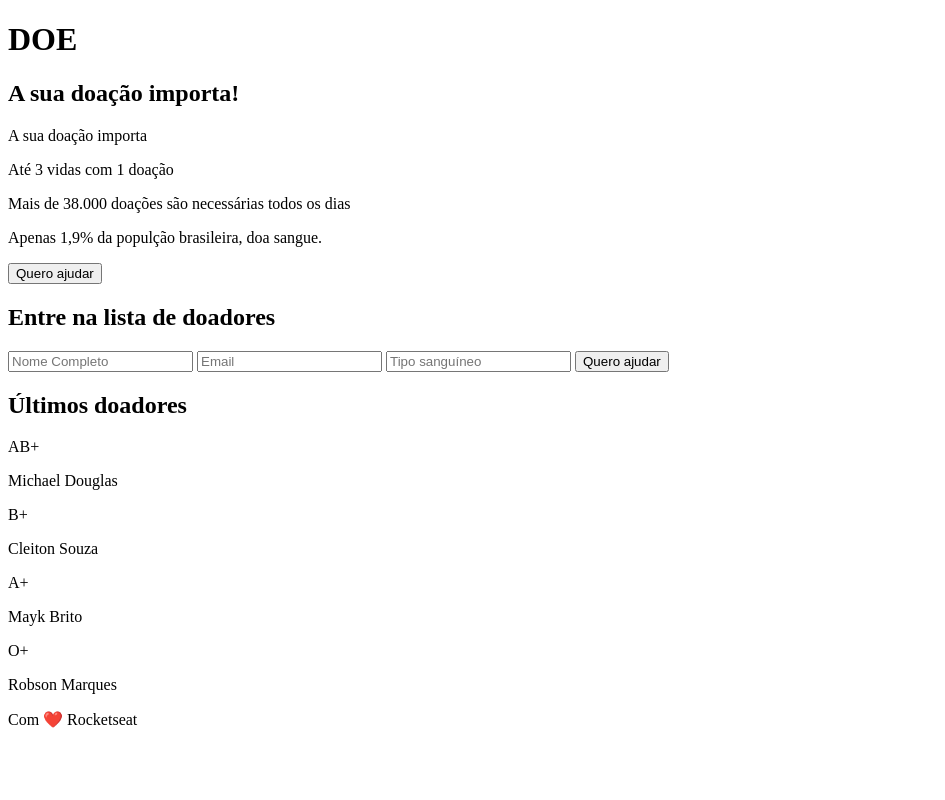
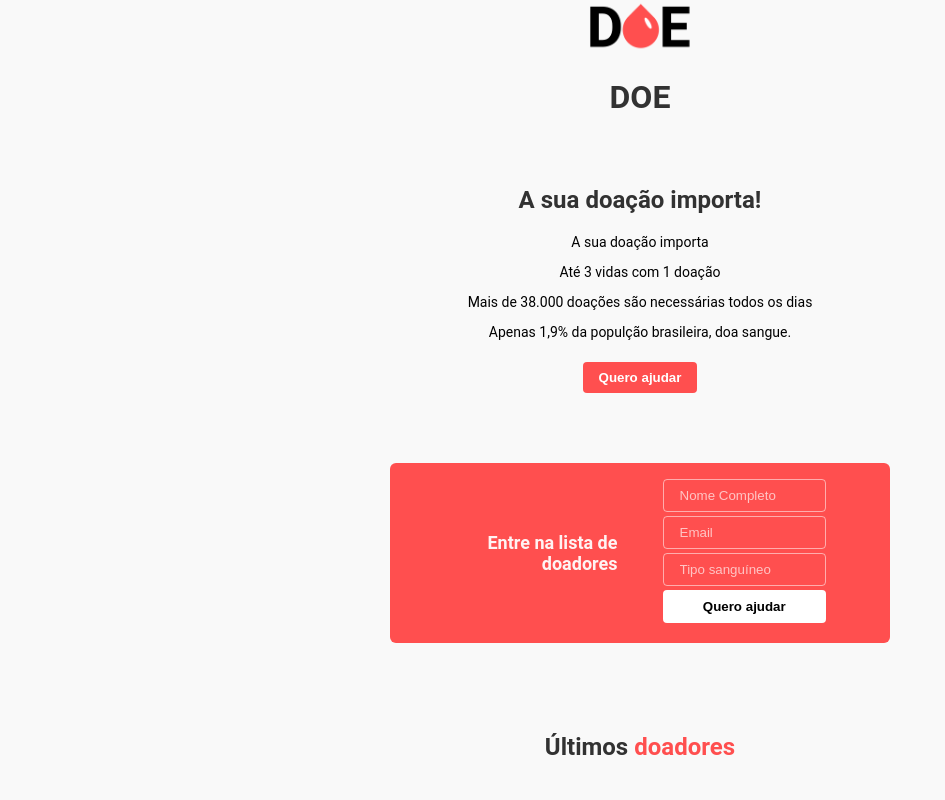
Before and after one commit to mchdouglas/maratona-dev, a plain HTML site: page index.html in a window 1280 px wide. Both pictures are taken after a click on the button "Quero ajudar". Shown: the top 800 px of the page, without its empty margins (0-945 px from the left). Drawn offline with Linux system fonts and the light colour scheme.

Commit message:
Arquivos do curso

```diff
--- a/index.html
+++ b/index.html
@@ -3,10 +3,18 @@
 
 <head>
     <title>Doe sangue! Doe vida </title>
+
+    <link rel="stylesheet" href="style.css">
+    <link href="https://fonts.googleapis.com/css?family=Roboto:400,700&display=swap">
 </head>
 
 <body>
     <header>
+        <img
+            class="logo"
+            src="logo.png"
+            alt="imagem de DOE"
+        >
         <h1>DOE</h1>
         <h2>A sua doação importa!</h2>
         <p>A sua doação importa</p>
@@ -16,21 +24,26 @@
         <button>Quero ajudar</button>
     </header>
 
-    <section class="form">
+    <section class="form hide">
         <h2>Entre na lista de doadores</h2>
         <form action="/">
             <input
+                required="true"
+                autocomplete="off"
                 type="text"
                 name="name"
                 placeholder="Nome Completo"
             >
             <input
                 required="true"
+                autocomplete="off"
                 type="email"
                 name="email"
                 placeholder="Email"
             >
             <input
+                required="true"
+                autocomplete="off"
                 type="text"
                 name="blood"
                 placeholder="Tipo sanguíneo"
@@ -41,7 +54,7 @@
     </section>
 
     <main>
-        <h2>Últimos doadores</h2>
+        <h2>Últimos <span>doadores</span></h2>
 
         <section class="donors">
             <div class="donor">
@@ -64,6 +77,8 @@
     </main>
 
     <footer> Com ❤️ Rocketseat</footer>
+
+    <script src="scripts.js"></script>
 </body>
 
 </html>
--- /dev/null
+++ b/scripts.js
@@ -0,0 +1,7 @@
+document
+  .querySelector('header button')
+  .addEventListener("click", function() {
+    document
+      .querySelector('.form')
+      .classList.toggle('hide')
+  })
--- /dev/null
+++ b/style.css
@@ -0,0 +1,141 @@
+* {
+  box-sizing: border-box;
+}
+
+html, body {
+  margin: 0;
+}
+
+body {
+  display: flex;
+  flex-direction: column;
+  height: 100vh;
+  font-family: 'Roboto', sans-serif;
+  background-color: #f9f9f9;
+}
+
+h1, h2 {
+  color: #000000cc;
+}
+
+header, main, footer {
+  text-align: center;
+}
+
+main .donors {
+  display: grid;
+  grid-template-columns: 1fr 1fr 1fr 1fr;
+}
+
+section.form {
+  display: grid;
+  grid-template-columns: 1fr 1fr;
+  grid-gap: 45px;
+  align-items: center;
+  background-color: #ff4f4f;
+  padding: 16px 64px;
+  border-radius: 6px;
+}
+
+form input,
+form button {
+  width: 100%;
+  margin-bottom: 4px;
+  padding: 8px 16px;
+  border-radius: 4px;
+  border: 1px #ffffff88 solid;
+}
+form input {
+  background-color: transparent;
+}
+
+form input::placeholder {
+  color: #ffffffaa;
+}
+
+form button {
+  font-weight: bold;
+  background-color: #fff;
+}
+
+header, .form, main {
+  margin:0 auto 70px;
+  width: 90%;
+  max-width: 500px;
+}
+
+header button {
+  margin-top: 8px;
+  padding: 8px 16px;
+  border-radius: 4px;
+  border: none;
+  background-color: #ff4f4f;
+  color: #fff;
+  font-weight: bold;
+}
+
+header h1,main h2 {
+  margin-bottom: 70px;
+}
+
+.logo {
+  width: 120px;
+  margin-top: 70px 0;
+}
+
+header p {
+  font-size: 14px;
+}
+
+main h2 span {
+  color: #ff4f4f;
+}
+
+.blood {
+  color: #ff4f4f;
+  font-weight: bold;
+  font-size: 12px;
+  display: flex;
+  align-items: center;
+  position: relative;
+  justify-content: center;
+}
+
+.blood::before {
+  content: "";
+  background-color: #ff4f4f11;
+  width: 40px;
+  height: 40px;
+  position: absolute;
+  border-radius: 50%;
+  border-top-right-radius: 0;
+  transform: rotate(-45deg);
+}
+
+.donor p {
+  margin-top: 24px;
+  font-size: 14px;
+}
+
+.form h2 {
+  text-align: right;
+  color: #ffffffee;
+  font-size: 18px;
+}
+
+footer {
+  margin-top: auto;
+  padding: 16px;
+  border: 1px solid #eee;
+}
+
+section.form {
+  transition: all 300ms;
+}
+
+section.form.hide {
+  opacity: 0;
+  visibility: hidden;
+  height: 0;
+  margin-top: -70px;
+}
```
Also changed, not shown: logo.png (added).
